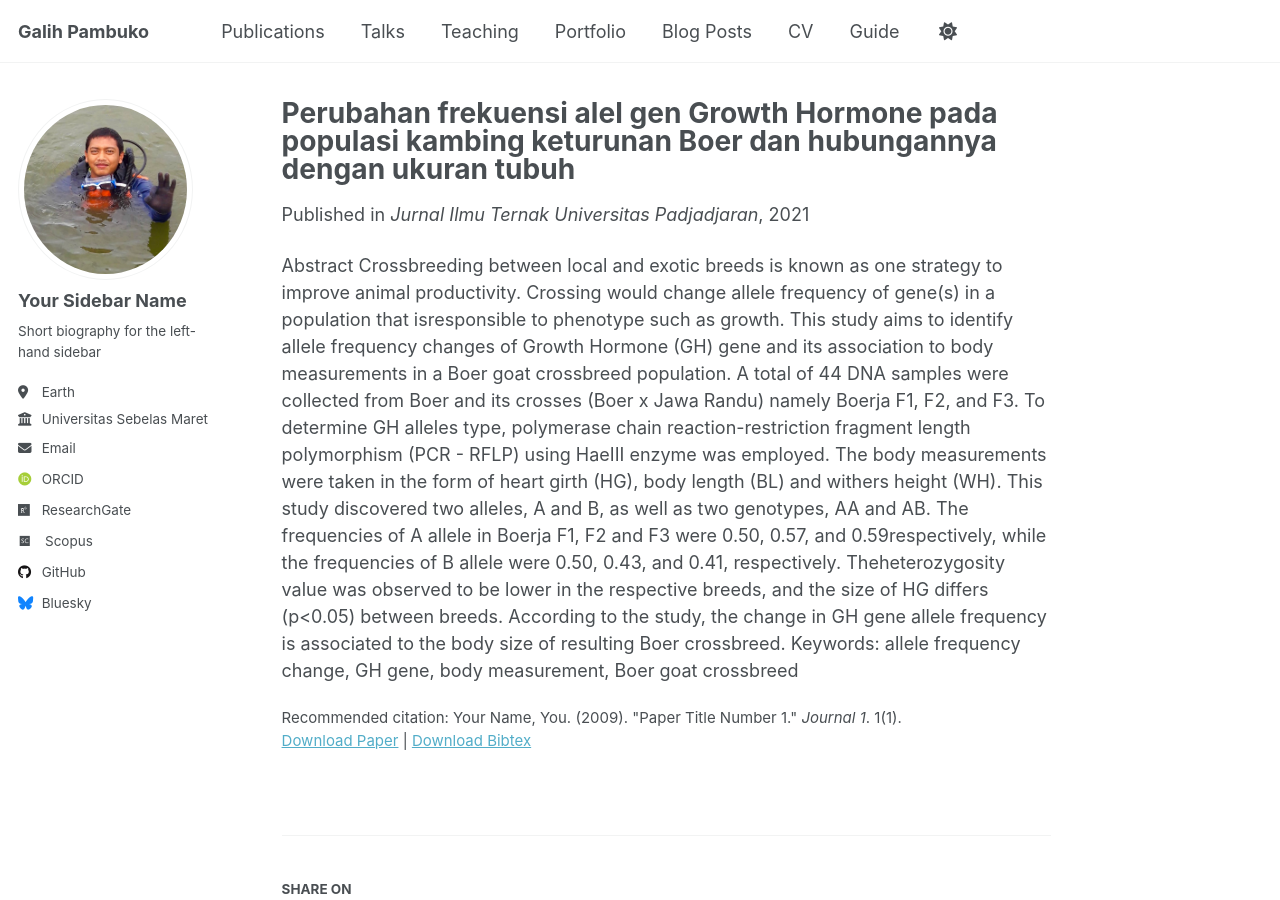
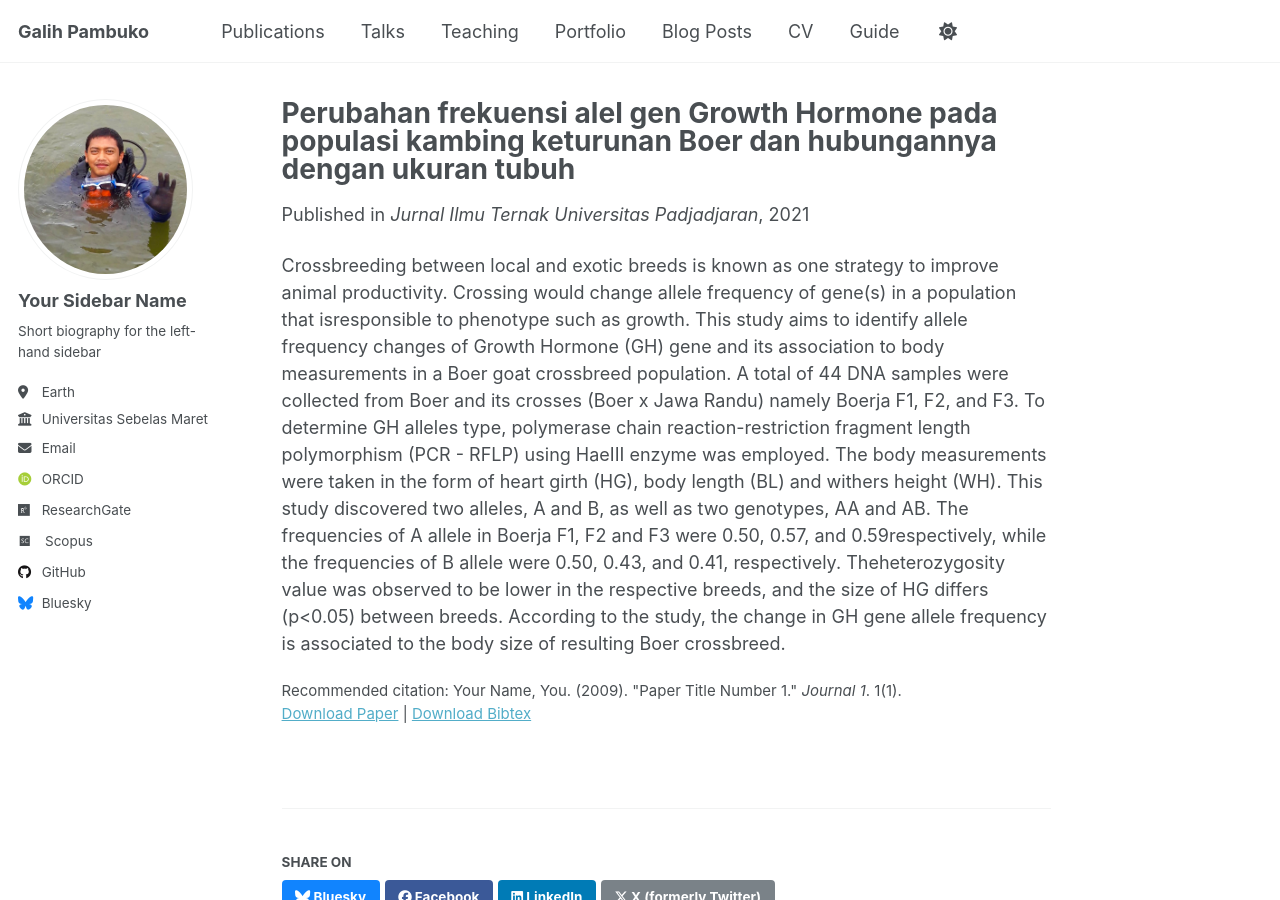
Before and after one commit to gpambuko/CV, a Jekyll site: the page built from _publications/2021-06-01-paper-title-number-1.md, in a window 1280 px wide and 900 px high. Built offline with Jekyll 4.4.1, drawn with Linux system fonts in a browser that asks for light colours; some web fonts are replaced.

Commit message:
update publication 1

```diff
--- a/_publications/2021-06-01-paper-title-number-1.md
+++ b/_publications/2021-06-01-paper-title-number-1.md
@@ -11,6 +11,4 @@ paperurl: 'https://jurnal.unpad.ac.id/jurnalilmuternak/article/download/33425/15
 bibtexurl: 'http://academicpages.github.io/files/bibtex1.bib'
 citation: 'Your Name, You. (2009). &quot;Paper Title Number 1.&quot; <i>Journal 1</i>. 1(1).'
 ---
-Abstract
 Crossbreeding between local and exotic breeds is known as one strategy to improve animal productivity. Crossing would change allele frequency of gene(s) in a population that isresponsible to phenotype such as growth. This study aims to identify allele frequency changes of Growth Hormone (GH) gene and its association to body measurements in a Boer goat crossbreed population. A total of 44 DNA samples were collected from Boer and its crosses (Boer x Jawa Randu) namely Boerja F1, F2, and F3. To determine GH alleles type, polymerase chain reaction-restriction fragment length polymorphism (PCR - RFLP) using HaeIII enzyme was employed. The body measurements were taken in the form of heart girth (HG), body length (BL) and withers height (WH). This study discovered two alleles, A and B, as well as two genotypes, AA and AB. The frequencies of A allele in Boerja F1, F2 and F3 were 0.50, 0.57, and 0.59respectively, while the frequencies of B allele were 0.50, 0.43, and 0.41, respectively. Theheterozygosity value was observed to be lower in the respective breeds, and the size of HG differs (p<0.05) between breeds. According to the study, the change in GH gene allele frequency is associated to the body size of resulting Boer crossbreed.
-Keywords: allele frequency change, GH gene, body measurement, Boer goat crossbreed
```
